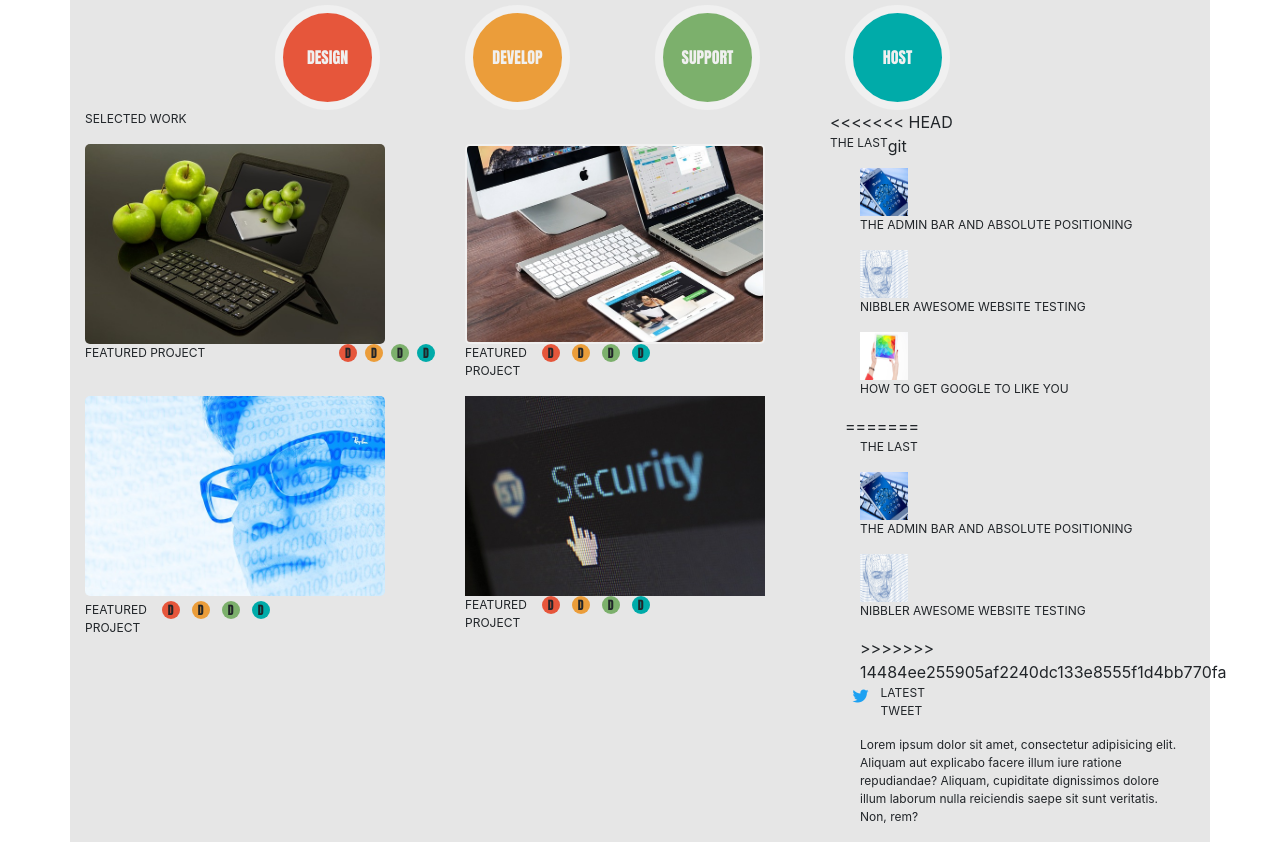
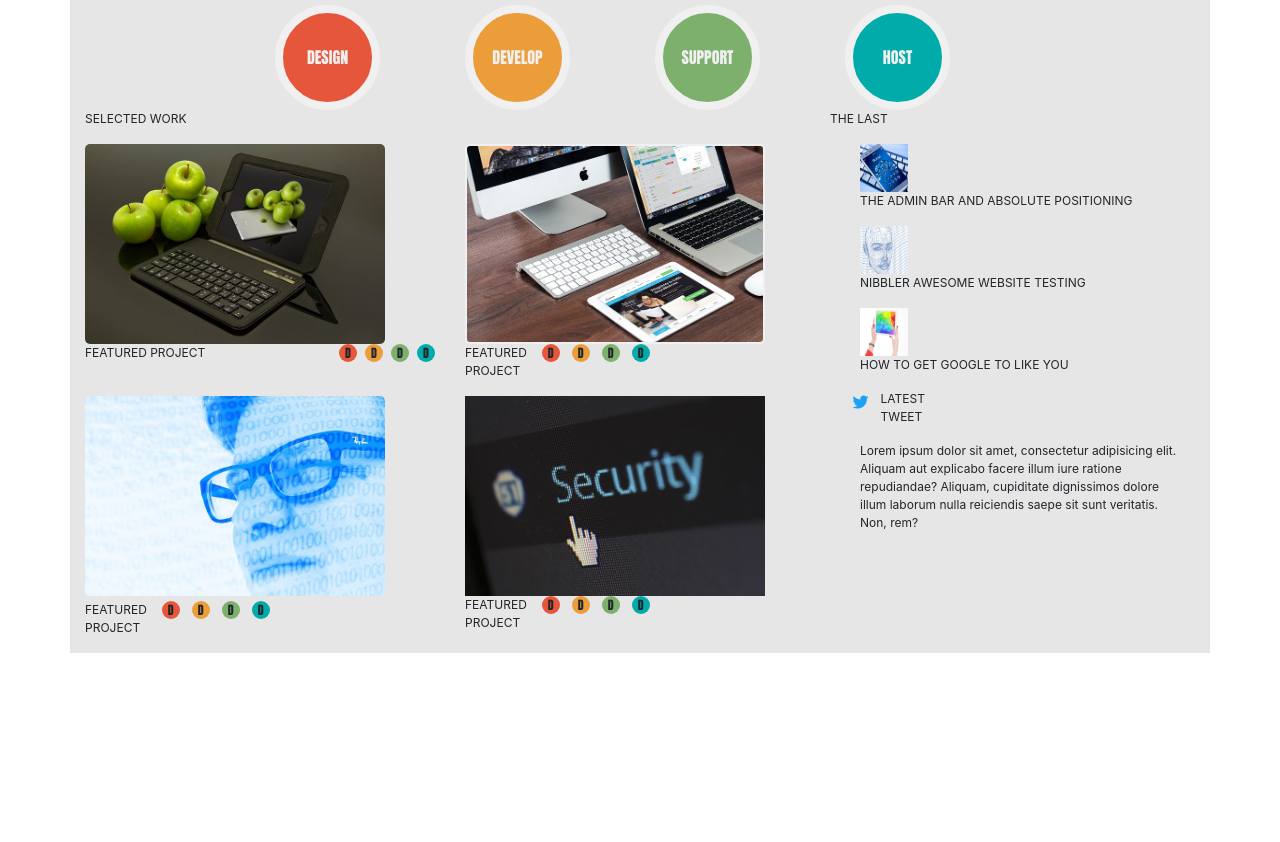
Before and after one commit to baldridge-gonzales-luna/codeup_design_project, a plain HTML site: page index.html in a window 1280 px wide. Shown: the part 318-1160 px from the top of the page. After the commit the page ends 971 px from the top, so only its background shows below. Drawn offline with nearby package versions, Linux system fonts and the light colour scheme.

Commit message:
codeup design project

```diff
--- a/index.html
+++ b/index.html
@@ -243,10 +243,9 @@
         <!--        insert aside articles-->
         <aside class="col-lg-4">
             <div class="row">
-<<<<<<< HEAD
                 <div class="col-sm-12 col-lg-12">
                     <div class="row">
-                        <p>THE LAST</p>git
+                        <p>THE LAST</p>
                     </div>
                     <div class="col-sm-12">
                         <img class="mobile" src="img/mobile-phone.jpg" alt="mobile phone">
@@ -266,23 +265,6 @@
                     <div class="col-sm-12">
                         <p>HOW TO GET GOOGLE TO LIKE YOU</p>
                     </div>
-=======
-                <div class="col-sm-12 col-lg-4">
-                    <p>THE LAST</p>
-                </div>
-                <div class="col-sm-12">
-                    <img class="mobile" src="img/mobile-phone.jpg" alt="mobile phone">
-                </div>
-                <div class="col-sm-12">
-                    <p>THE ADMIN BAR AND ABSOLUTE POSITIONING</p>
-                </div>
-                <div class="col-sm-12">
-                    <img class="head" src="img/head.jpg" alt="sketched head">
-                </div>
-                <div class="col-sm-12">
-                    <p>NIBBLER AWESOME WEBSITE TESTING</p>
->>>>>>> 14484ee255905af2240dc133e8555f1d4bb770fa
-                </div>
                     <div class="col-3 twitter-tag">
                         <div class="twitter"><i class="fab fa-twitter"></i></div>
                         <p class="tweet">LATEST TWEET</p>
@@ -293,6 +275,7 @@
                             ratione repudiandae? Aliquam, cupiditate dignissimos dolore illum laborum nulla reiciendis
                             saepe sit
                             sunt veritatis. Non, rem?</p>
+                    </div>
                 </div>
         </aside>
     </main>
```
Lines whose indentation alone changed are shown as unchanged.
